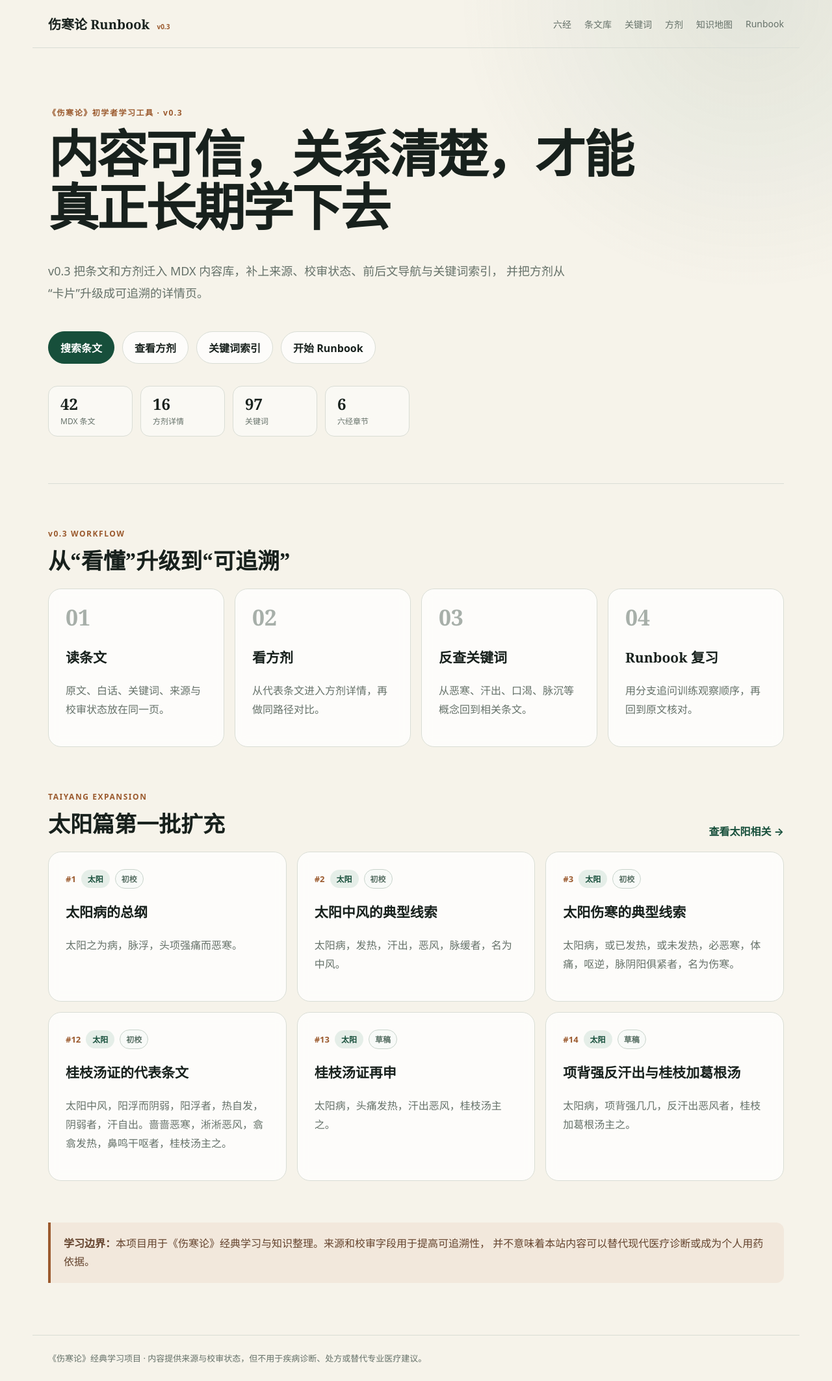
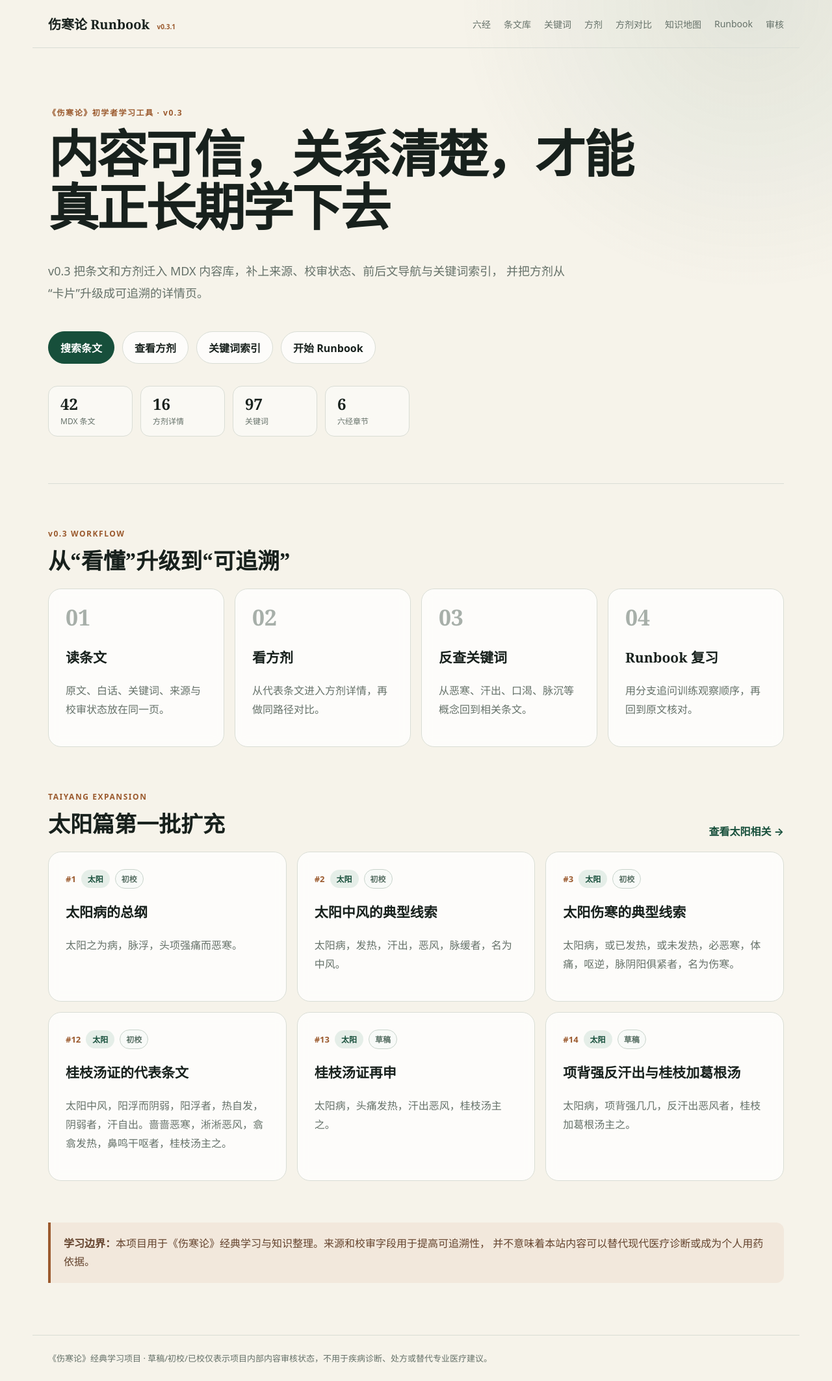
Before and after one commit to boxker/shanghan-runbook, a Next.js app: page / in a window 1280 px wide. Shown: the whole page at 65% size. Built offline with nearby package versions, Linux system fonts and the light colour scheme.

Commit message:
feat(v0.3.1): add comparison and review navigation

```diff
--- a/app/layout.tsx
+++ b/app/layout.tsx
@@ -4,7 +4,7 @@ import "./globals.css";
 
 export const metadata: Metadata = {
   title: "伤寒论 Runbook",
-  description: "面向初学者的《伤寒论》学习 Web、可追溯条文知识库与 Runbook 手册",
+  description: "面向初学者的《伤寒论》学习 Web、可追溯知识库、方剂对比与 Runbook 手册",
 };
 
 export default function RootLayout({
@@ -14,19 +14,21 @@ export default function RootLayout({
     <html lang="zh-CN">
       <body>
         <header className="topbar">
-          <Link className="brand" href="/">伤寒论 Runbook <small>v0.3</small></Link>
+          <Link className="brand" href="/">伤寒论 Runbook <small>v0.3.1</small></Link>
           <nav>
             <Link href="/learn">六经</Link>
             <Link href="/clauses">条文库</Link>
             <Link href="/keywords">关键词</Link>
             <Link href="/formulas">方剂</Link>
+            <Link href="/comparisons">方剂对比</Link>
             <Link href="/map">知识地图</Link>
             <Link href="/runbook">Runbook</Link>
+            <Link href="/review">审核</Link>
           </nav>
         </header>
         <main className="shell">{children}</main>
         <footer className="footer">
-          《伤寒论》经典学习项目 · 内容提供来源与校审状态，但不用于疾病诊断、处方或替代专业医疗建议。
+          《伤寒论》经典学习项目 · 草稿/初校/已校仅表示项目内部内容审核状态，不用于疾病诊断、处方或替代专业医疗建议。
         </footer>
       </body>
     </html>
```
